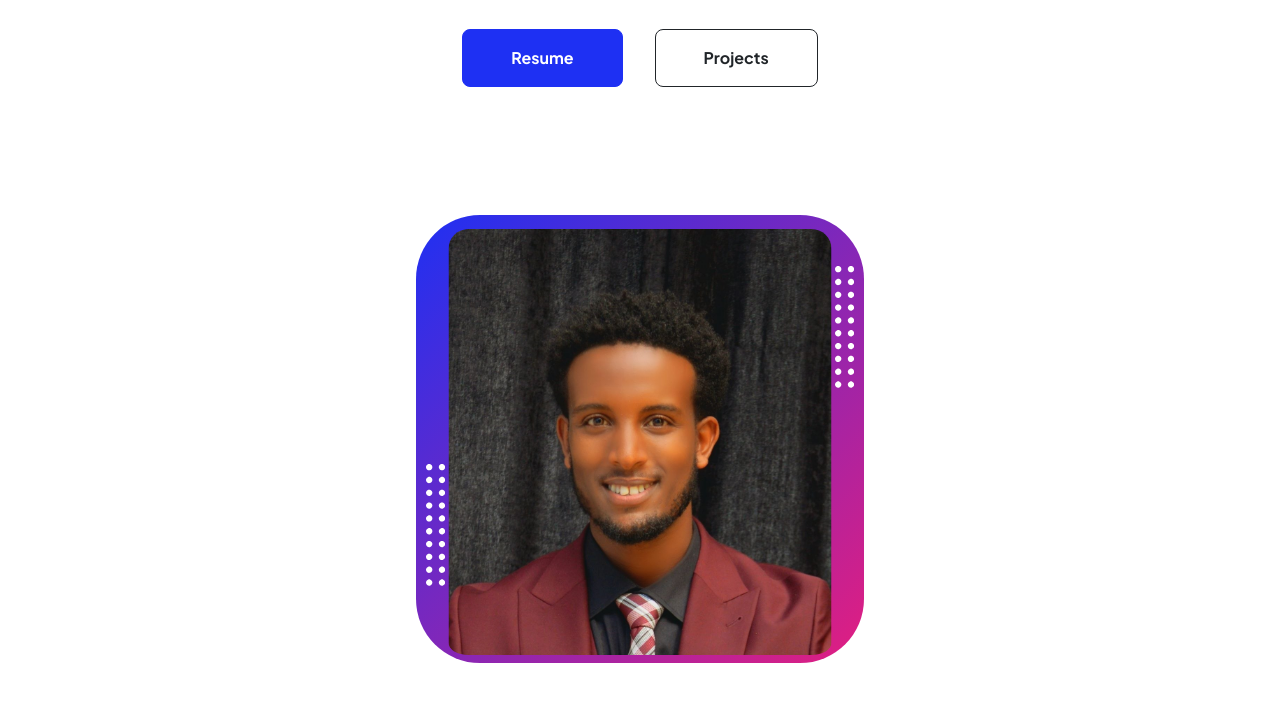
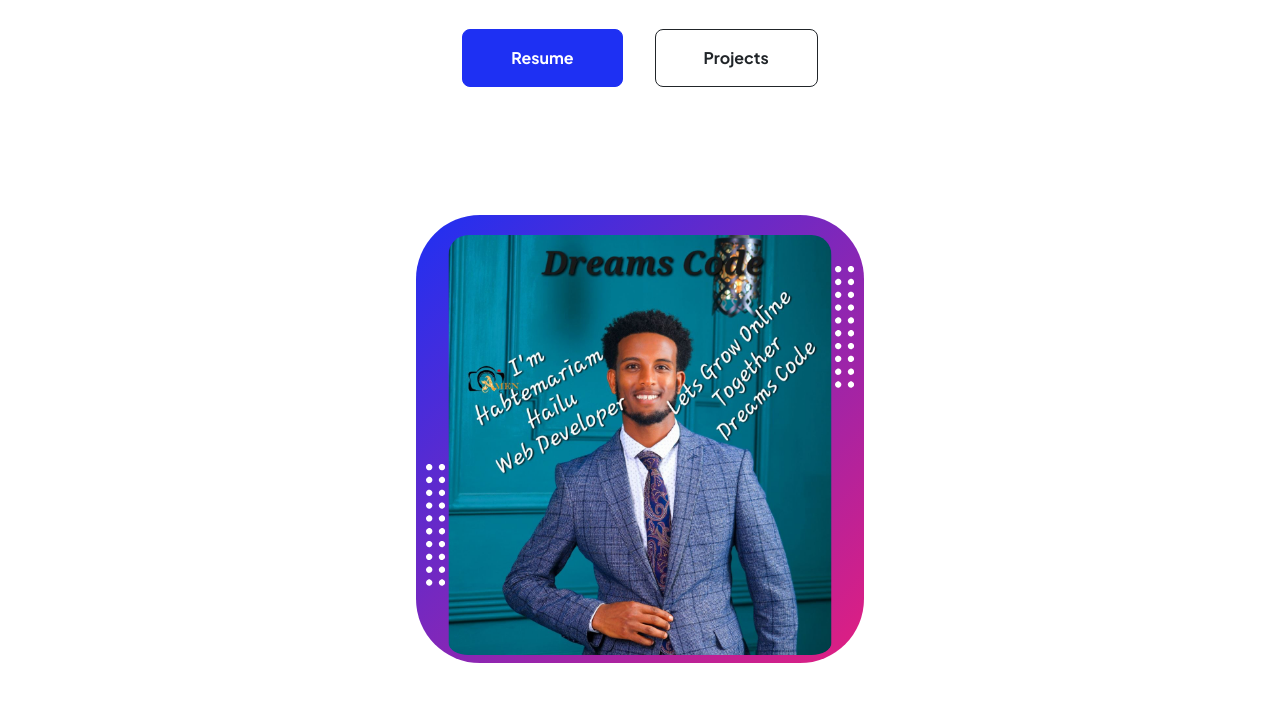
Before and after one commit to Habte2119/myPortfolio1, a website: page index.html in a window 1280 px wide. Shown: the part 306-1008 px from the top of the page. Drawn offline with nearby package versions, Linux system fonts and the light colour scheme.

Commit message:
chnage Pp

```diff
--- a/index.html
+++ b/index.html
@@ -57,7 +57,7 @@
                                 <div class="profile bg-gradient-primary-to-secondary">
                                     <!-- TIP: For best results, use a photo with a transparent background like the demo example below-->
                                     <!-- Watch a tutorial on how to do this on YouTube (link)-->
-                                    <img class="profile-img" src="photo344.jpg" alt="..."
+                                    <img class="profile-img" src="/assets/photo_2026-10-30_13-16-13.jpg" alt="..."
                                     style="width: calc(100% - 65px); height: auto; border-radius: 20px;padding-bottom: 8px;" />
                                    <div class="dots-1">
                                         <!-- SVG Dots-->
```
Also changed, not shown: assets/photo_2026-10-30_13-16-13.jpg (added).
